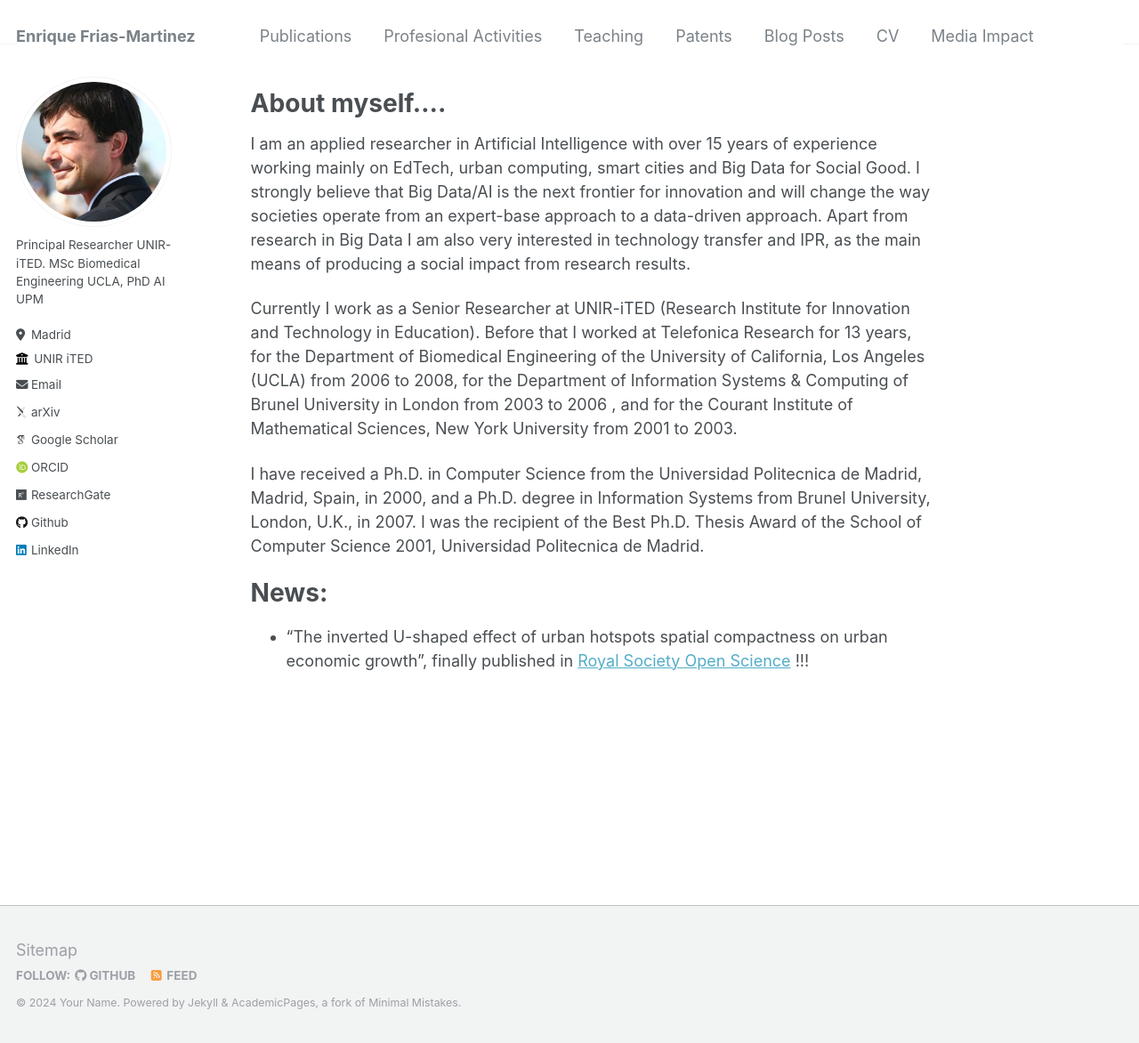
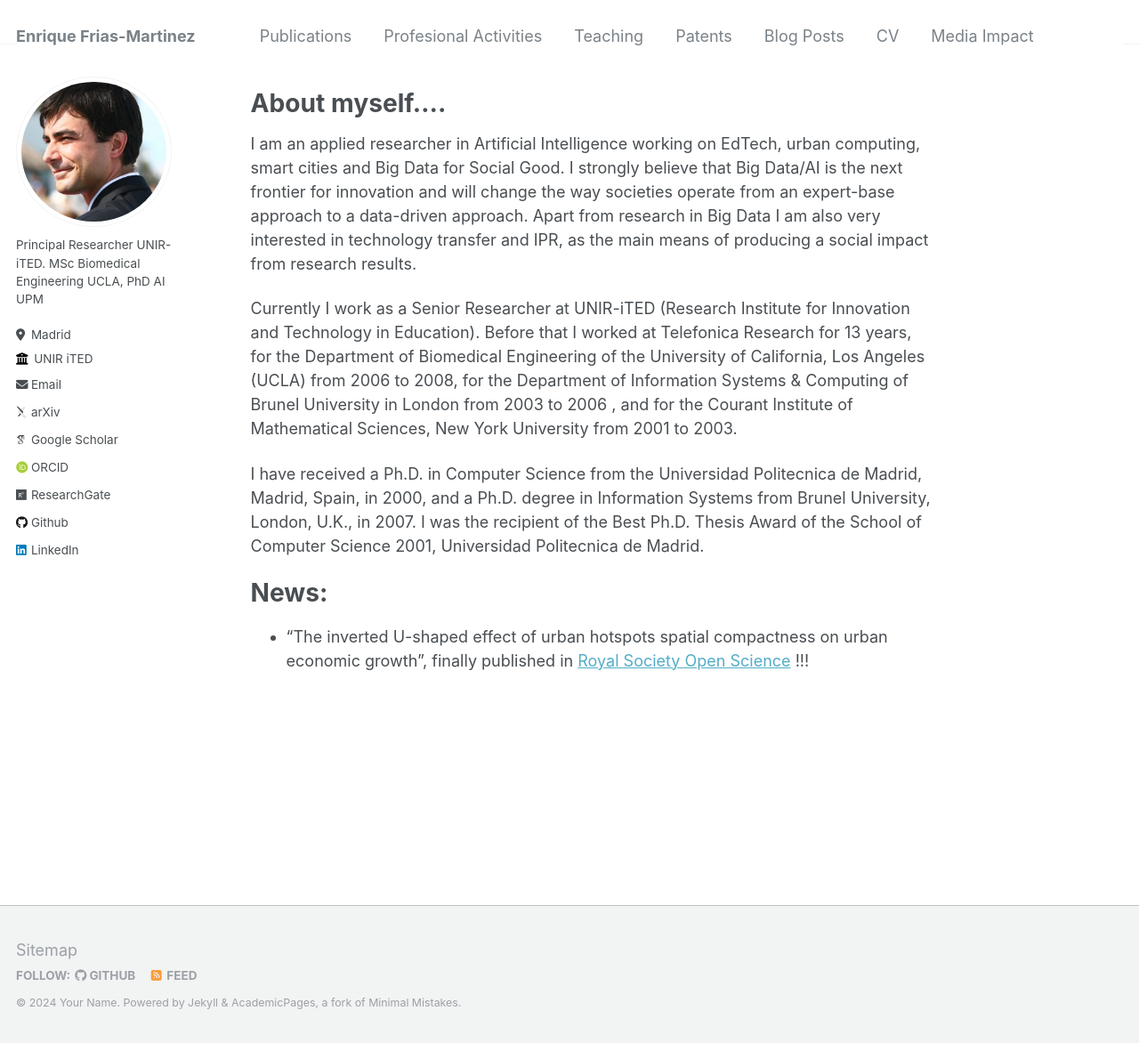
Before and after one commit to ENriqueFRiasM/enriquefriasm.github.io, a Jekyll site: the page built from _pages/about.md, in a window 1280 px wide and 1172 px high. Shown: the whole window at 89% size. Built offline with Jekyll 4.4.1, drawn with Linux system fonts in a browser that asks for light colours; some web fonts are replaced.

Commit message:
Update about.md

```diff
--- a/_pages/about.md
+++ b/_pages/about.md
@@ -7,7 +7,7 @@ redirect_from:
   - /about.html
 ---
 # About myself....
-I am an applied researcher in Artificial Intelligence with over 15 years of experience working mainly on EdTech, urban computing, smart cities and Big Data for Social Good. I strongly believe that Big Data/AI is the next frontier for innovation and will change the way societies operate from an expert-base approach to a data-driven approach. Apart from research in Big Data I am also very interested in technology transfer and IPR, as the main means of producing a social impact from research results.
+I am an applied researcher in Artificial Intelligence working on EdTech, urban computing, smart cities and Big Data for Social Good. I strongly believe that Big Data/AI is the next frontier for innovation and will change the way societies operate from an expert-base approach to a data-driven approach. Apart from research in Big Data I am also very interested in technology transfer and IPR, as the main means of producing a social impact from research results.
 
 Currently I work as a Senior Researcher at UNIR-iTED (Research Institute for Innovation and Technology in Education). Before that I worked at Telefonica Research for 13 years, for the Department of Biomedical Engineering of the University of California, Los Angeles (UCLA) from 2006 to 2008, for the Department of Information Systems & Computing of Brunel University in London from 2003 to 2006 , and for the Courant Institute of Mathematical Sciences, New York University from 2001 to 2003.
 
```
